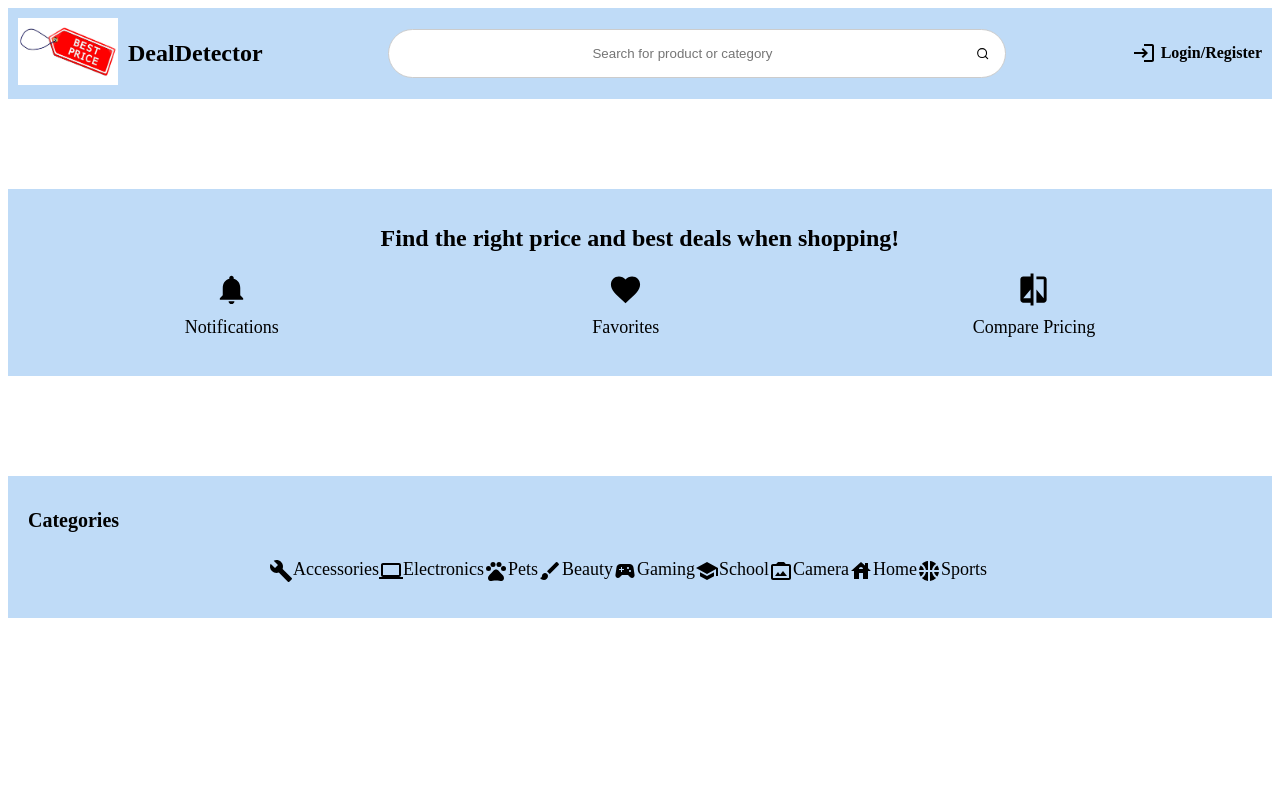
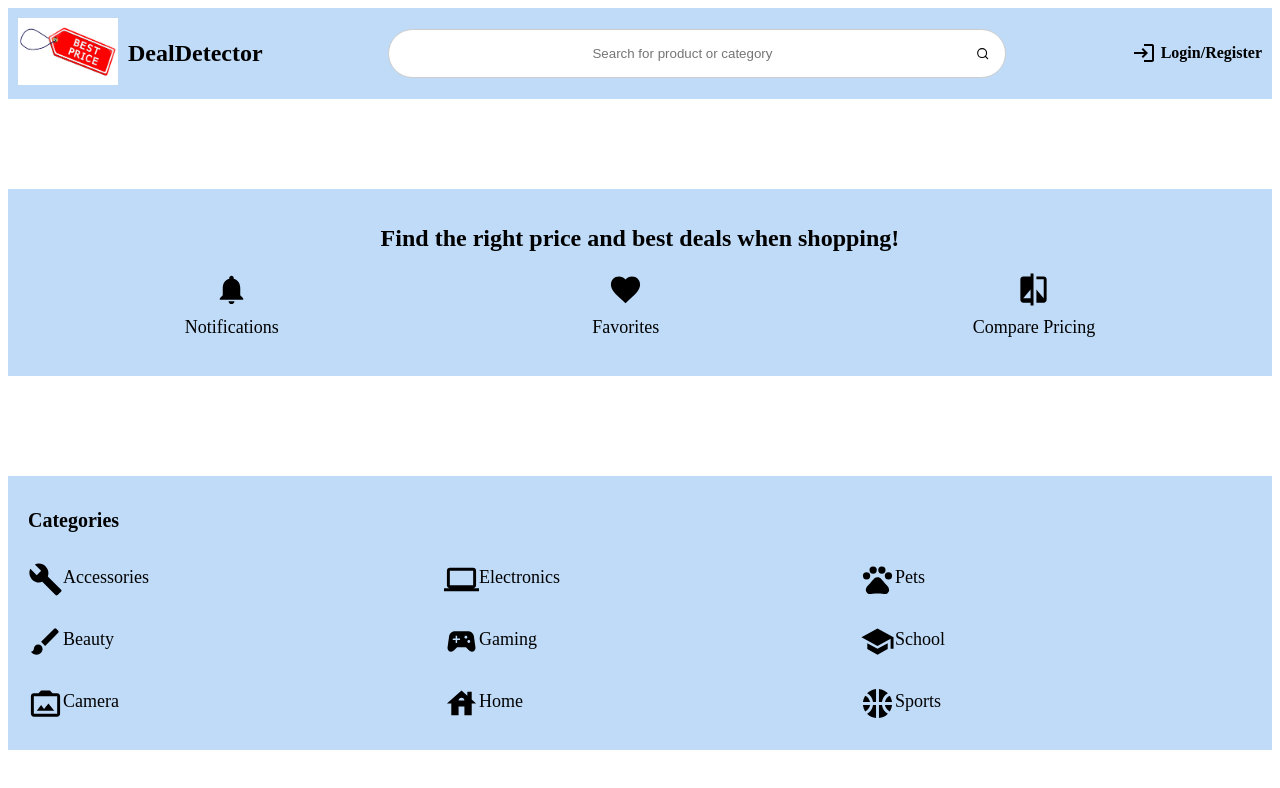
Before and after one commit to julefikar/DealDetectorClient, a React (Create React App) app: page / in a window 1280 px wide. Shown: the top 788 px of the page. Built offline with nearby package versions, Linux system fonts and the light colour scheme.

Commit message:
footer complete

```diff
--- a/src/components/Homepage/Footer.js
+++ b/src/components/Homepage/Footer.js
@@ -20,71 +20,68 @@
               <StyledH1>Categories</StyledH1>
           </TextContainer>
             <Grid container spacing={6} direction="row" justifyContent="space-around"   alignItems="flex-end" rowSpacing={1} columnSpacing={{ xs: 1, sm: 2, md: 3}}>
-              <IconContainer>
-                <Grid item xs={6}>
+                <Grid item xs={4}>
                     <IconWrapper>
-                      <BuildIcon fontSize="medium" />
+                      <BuildIcon fontSize="large" />
                       <IconLabel>Accessories</IconLabel>
                     </IconWrapper>
                 </Grid>
 
-                <Grid item xs={6}>
+                <Grid item xs={4}>
                     <IconWrapper>
-                      <ComputerIcon fontSize="medium" />
+                      <ComputerIcon fontSize="large" />
                       <IconLabel>Electronics</IconLabel>
                     </IconWrapper>
                 </Grid>
 
-                <Grid item xs={6}>
+                <Grid item xs={4}>
                     <IconWrapper>
-                      <PetsIcon fontSize="medium" />
+                      <PetsIcon fontSize="large" />
                       <IconLabel>Pets</IconLabel>
                     </IconWrapper>
                 </Grid>
 
-                <Grid item xs={6}>
+                <Grid item xs={4}>
                     <IconWrapper>
-                      <BrushIcon fontSize="medium" />
+                      <BrushIcon fontSize="large" />
                       <IconLabel>Beauty</IconLabel>
                     </IconWrapper>
                 </Grid>
 
-                <Grid item xs={6}>
+                <Grid item xs={4}>
                     <IconWrapper>
-                      <SportsEsportsIcon fontSize="medium" />
+                      <SportsEsportsIcon fontSize="large" />
                       <IconLabel>Gaming</IconLabel>
                     </IconWrapper>
                 </Grid>
 
-                <Grid item xs={6}>
+                <Grid item xs={4}>
                     <IconWrapper>
-                      <SchoolIcon fontSize="medium" />
+                      <SchoolIcon fontSize="large" />
                       <IconLabel>School</IconLabel>
                     </IconWrapper>
                 </Grid>
 
-                <Grid item xs={6}>
+                <Grid item xs={4}>
                     <IconWrapper>
-                      <PhotoCameraBackIcon fontSize="medium" />
+                      <PhotoCameraBackIcon fontSize="large" />
                       <IconLabel>Camera</IconLabel>
                     </IconWrapper>
                 </Grid>
 
-                <Grid item xs={6}>
+                <Grid item xs={4}>
                     <IconWrapper>
-                      <HouseIcon fontSize="medium" />
+                      <HouseIcon fontSize="large" />
                       <IconLabel>Home</IconLabel>
                     </IconWrapper>
                 </Grid>
 
-                <Grid item xs={6}>
+                <Grid item xs={4}>
                     <IconWrapper>
-                      <SportsBasketballIcon fontSize="medium" />
+                      <SportsBasketballIcon fontSize="large" />
                       <IconLabel>Sports</IconLabel>
                     </IconWrapper>
                 </Grid>
-
-              </IconContainer>
           </Grid>
       </Wrapper>
     )
@@ -109,11 +106,6 @@
       font-weight: 700;
     `;
 
-  const IconContainer = styled.div`
-      display: flex;
-      justify-content: space-around;
-  `;
-
   const IconWrapper = styled.div`
       display: flex;
       align-items: center;
```
